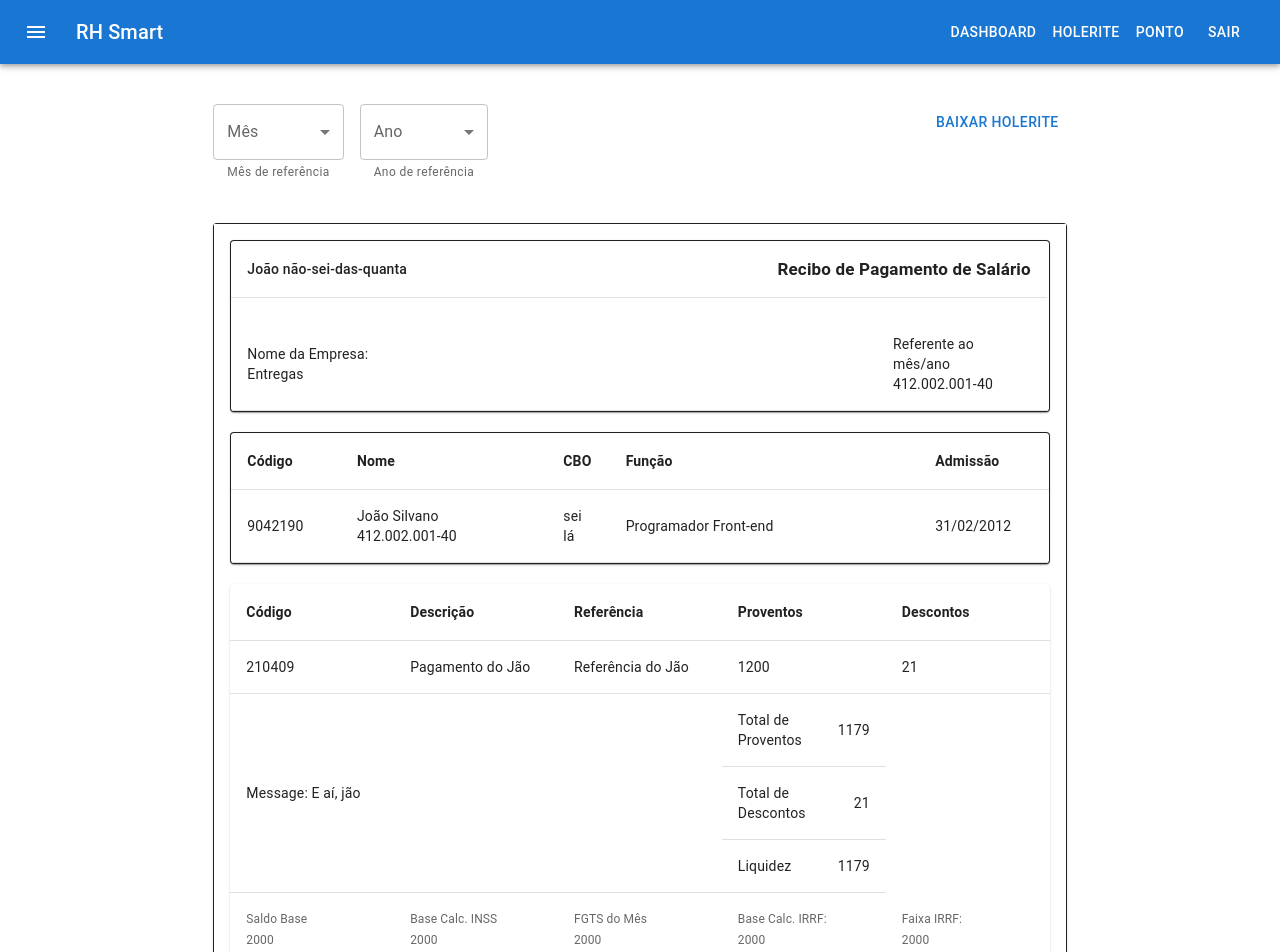
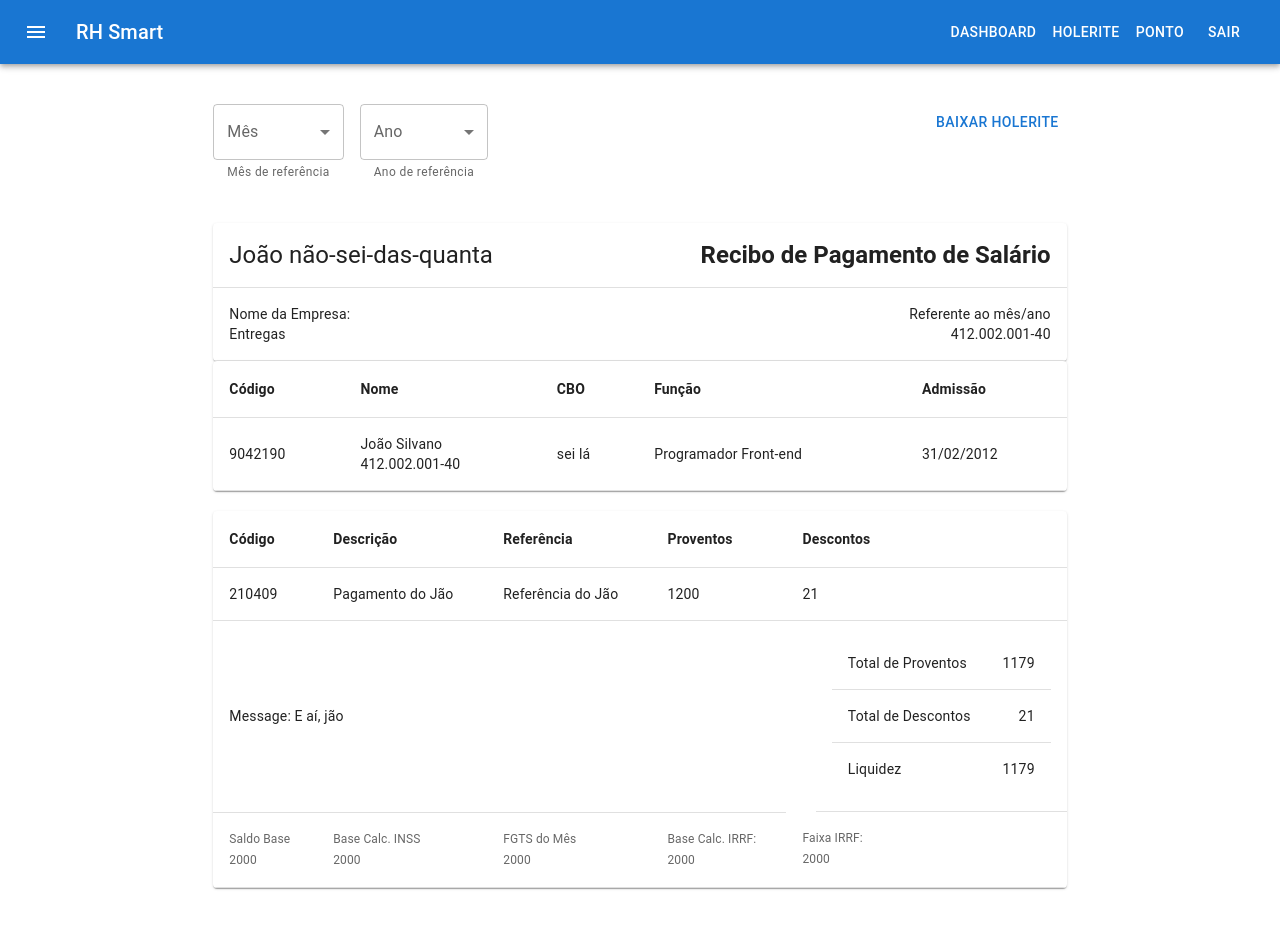
Before and after one commit to Alysonn2n/rh-smart, a Next.js app: page /payments in a window 1280 px wide. Shown: the top 952 px of the page. After the commit the page ends 928 px from the top, so only its background shows below. Built offline with nearby package versions, Linux system fonts and the light colour scheme.

Commit message:
style(layout): Table width

```diff
--- a/components/PaymentsCard/Body/PaymentsFirstBody.tsx
+++ b/components/PaymentsCard/Body/PaymentsFirstBody.tsx
@@ -4,25 +4,27 @@ import TableRow from '@mui/material/TableRow';
 import TableBody from '@mui/material/TableBody';
 import TableCell from '@mui/material/TableCell';
 import Paper from '@mui/material/Paper';
+import Table from '@mui/material/Table';
 
 export const PaymentsFirstBody:React.FC<any> = ({user}) => {
     return (
-        <TableContainer component={Paper} sx={{width: '100%', marginTop: '1.25rem', border: 1}}>
+        <TableContainer component={Paper}>
+            <Table>
                 <TableHead>
-                <TableRow sx={{width:'100%'}}>
-                    <TableCell sx={{width:'10%'}}>
+                    <TableRow>
+                        <TableCell>
                             <b>Código</b>
                         </TableCell>
-                    <TableCell sx={{width:'20%'}}>
+                        <TableCell>
                             <b>Nome</b>
                         </TableCell>
-                    <TableCell sx={{width:'1%'}}>
+                        <TableCell>
                             <b>CBO</b>
                         </TableCell>
-                    <TableCell sx={{width:'30%'}}>
+                        <TableCell>
                             <b>Função</b>
                         </TableCell>
-                    <TableCell sx={{width:'10%'}}>
+                        <TableCell>
                         <b>Admissão</b>
                         </TableCell>
                     </TableRow>
@@ -47,6 +49,7 @@ export const PaymentsFirstBody:React.FC<any> = ({user}) => {
                         </TableCell>
                     </TableRow>
                 </TableBody>
+            </Table>
         </TableContainer>
     )
 }
--- a/components/PaymentsCard/Body/PaymentsSecBody.tsx
+++ b/components/PaymentsCard/Body/PaymentsSecBody.tsx
@@ -4,6 +4,8 @@ import TableRow from '@mui/material/TableRow';
 import TableBody from '@mui/material/TableBody';
 import TableCell from '@mui/material/TableCell';
 
+
+import { StyledTableCell } from './TableCellStyled.styled';
 
 export const PaymentsSecBody = ({body}: any) => {
     return (
@@ -48,22 +50,28 @@ export const PaymentsSecBody = ({body}: any) => {
                                     {elements.discounts}
                                 </TableCell>
                             </TableRow>
-                            <TableRow sx={{width:'100%'}}>
-                                <TableCell rowSpan={2} colSpan={3} sx={{width:'50%'}}>
+                            <TableRow sx={{width:'100%', paddingRight: '0 !important'}}>
+                                <TableCell rowSpan={3} colSpan={4}>
                                     Message: {elements.message}
                                 </TableCell>
+                                <TableCell style={{float: 'right'}}>
                                     <TableRow>
-                                    <TableCell>Total de Proventos</TableCell>
+                                        <TableCell colSpan={2}>Total de Proventos</TableCell>
                                         <TableCell align="right">{elements.total_earnings}</TableCell>
                                     </TableRow>
                                     <TableRow>
-                                    <TableCell>Total de Descontos</TableCell>
+                                        <TableCell colSpan={2}>Total de Descontos</TableCell>
                                         <TableCell align="right">{elements.total_discounts}</TableCell>
                                     </TableRow>
                                     <TableRow>
-                                    <TableCell>Liquidez</TableCell>
-                                    <TableCell align="right">{elements.liquidity}</TableCell>
+                                        <StyledTableCell colSpan={2}>
+                                            Liquidez
+                                        </StyledTableCell>
+                                        <StyledTableCell align="right">
+                                            {elements.liquidity}
+                                        </StyledTableCell>
                                     </TableRow>
+                                </TableCell>
                             </TableRow>
                         </>
                     ))
--- /dev/null
+++ b/components/PaymentsCard/Body/TableCellStyled.styled.ts
@@ -0,0 +1,7 @@
+import TableCell from '@mui/material/TableCell';
+import styled from 'styled-components';
+
+export const StyledTableCell = styled(TableCell)`
+    border-bottom: 0 !important;
+
+`
--- a/components/PaymentsCard/Header/index.tsx
+++ b/components/PaymentsCard/Header/index.tsx
@@ -2,34 +2,42 @@ import TableContainer from '@mui/material/TableContainer';
 import TableHead from '@mui/material/TableHead';
 import TableRow from '@mui/material/TableRow';
 import TableBody from '@mui/material/TableBody';
+import Table from '@mui/material/Table'
+import Typography from '@mui/material/Typography'
 import TableCell from '@mui/material/TableCell';
 import Paper from '@mui/material/Paper';
 
 export const PaymentsHeader: React.FC<any> = ({user}) => {
     return (
-        <TableContainer component={Paper} sx={{display:'flex', flexDirection:'column', gap:'20px', border: 1}}>
+        <TableContainer component={Paper} sx={{width: "100%"}}>
+            <Table>
                 <TableHead>
                     <TableRow>
-                    <TableCell sx={{width:'65%'}}>
+                        <TableCell colSpan={2}>
+                            <Typography variant="h5" component="h5">
                                 {user.boss}
+                            </Typography>
                         </TableCell>
-                    <TableCell sx={{width:'40%', fontSize:'17px'}}>
+                        <TableCell colSpan={2} align='right'>
+                            <Typography variant="h5" component="h5">
                                 <b>Recibo de Pagamento de Salário</b>
+                            </Typography>
                         </TableCell>
                     </TableRow>
                 </TableHead>
                 <TableBody>
                     <TableRow>
-                <TableCell sx={{width:'79%'}}>
+                        <TableCell colSpan={2}>
                             Nome da Empresa: <br></br>
                             {user.workplace}
                         </TableCell>
-                <TableCell>
+                        <TableCell colSpan={2} align='right'>
                             Referente ao mês/ano<br></br>
                             {user.cpf}
                         </TableCell>
                     </TableRow>
                 </TableBody>
+            </Table>
         </TableContainer>
     )
 }
--- a/components/PaymentsCard/index.tsx
+++ b/components/PaymentsCard/index.tsx
@@ -1,61 +1,58 @@
+import { PaymentsProps } from "../../models/PaymentsProps";
+import Card from "@mui/material/Card";
+import CardContent from "@mui/material/CardContent";
 
-import { PaymentsProps } from "../../models/PaymentsProps"
-import Card from '@mui/material/Card';
-import CardContent from '@mui/material/CardContent'
+import Table from "@mui/material/Table";
+import TableBody from "@mui/material/TableBody";
+import TableCell from "@mui/material/TableCell";
+import TableFooter from "@mui/material/TableFooter";
+import TableContainer from "@mui/material/TableContainer";
+import TableHead from "@mui/material/TableHead";
+import TableRow from "@mui/material/TableRow";
+import Paper from "@mui/material/Paper";
 
-import Table from '@mui/material/Table';
-import TableBody from '@mui/material/TableBody';
-import TableCell from '@mui/material/TableCell';
-import TableFooter from '@mui/material/TableFooter';
-import TableContainer from '@mui/material/TableContainer';
-import TableHead from '@mui/material/TableHead';
-import TableRow from '@mui/material/TableRow';
-import Paper from '@mui/material/Paper';
-
-import { PaymentsHeader } from "./Header"
+import { PaymentsHeader } from "./Header";
 import { PaymentsFirstBody } from "./Body/PaymentsFirstBody";
 import { PaymentsSecBody } from "./Body/PaymentsSecBody";
 
 
-const PaymentsCard:React.FC<PaymentsProps> = (
-    {
-        user,
-        payments
-    }
-) => {
+const PaymentsCard: React.FC<PaymentsProps> = ({ user, payments }) => {
   return (
-            <Card sx={{minWidth: '100%'}}>
-                <CardContent sx={{border:1}}>
-                    <PaymentsHeader user={user} sx={{width: '100%'}} />
-                    <PaymentsFirstBody user={user} sx={{width: '100%'}} />
-                    <TableContainer component={Paper} sx={{marginTop: '1.25rem'}}>
+    <>
+      <PaymentsHeader user={user} sx={{ width: "100%"}} />
+      <PaymentsFirstBody user={user} mt={5} sx={{ width: "100%"}}/>
+      <TableContainer component={Paper} sx={{ marginTop: "1.25rem" }}>
+        <Table>
           <PaymentsSecBody body={payments[0].body} />
           <TableFooter>
             {payments[0].footer.map((elements: any, index: any) => (
               <TableRow key={index}>
-                                    <TableCell sx={{width:'20%'}}>
-                                        Saldo Base <br></br>{elements.base_earnings}
+                <TableCell>
+                  Saldo Base <br></br>
+                  {elements.base_earnings}
                 </TableCell>
-                                    <TableCell sx={{width:'20%'}}>
-                                        Base Calc. INSS <br></br>{elements.inss_calc}
+                <TableCell>
+                  Base Calc. INSS <br></br>
+                  {elements.inss_calc}
                 </TableCell>
-                                    <TableCell sx={{width:'20%'}}>
-                                        FGTS do Mês<br></br>{elements.montly_fgts}
+                <TableCell>
+                  FGTS do Mês<br></br>
+                  {elements.montly_fgts}
                 </TableCell>
-                                    <TableCell sx={{width:'20%'}}>
-                                        Base Calc. IRRF:<br></br>{elements.irff_calc}
+                <TableCell>
+                  Base Calc. IRRF:<br></br>
+                  {elements.irff_calc}
                 </TableCell>
-                                    <TableCell sx={{width:'20%'}}>
+                <TableCell>
                   Faixa IRRF: <br></br> {elements.range_irrf}
                 </TableCell>
               </TableRow>
             ))}
           </TableFooter>
+        </Table>
       </TableContainer>
+    </>
+  );
+};
 
-            </CardContent>
-        </Card>
-    )
-}
-
-export default PaymentsCard
+export default PaymentsCard;
--- a/pages/payments.tsx
+++ b/pages/payments.tsx
@@ -12,7 +12,7 @@ const Payments = () => {
             <Grid item xs={8}>
                 <PaymentsSearch />
             </Grid>
-            <Grid item xs={8} mt={5}>
+            <Grid item xs={8} my={5}>
                 <PaymentsCard  user={userData} payments={PaymentsData}/>
             </Grid>
         </Grid>
```
Lines whose indentation alone changed are shown as unchanged.
